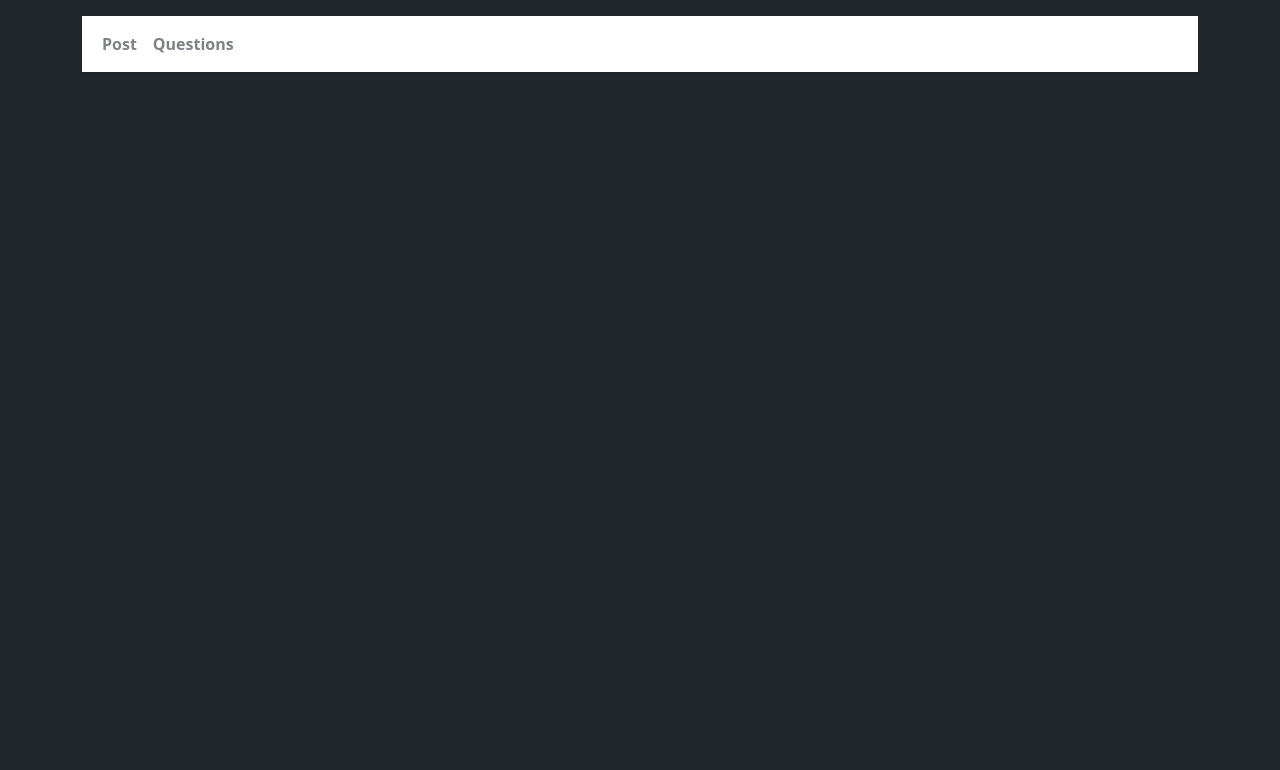
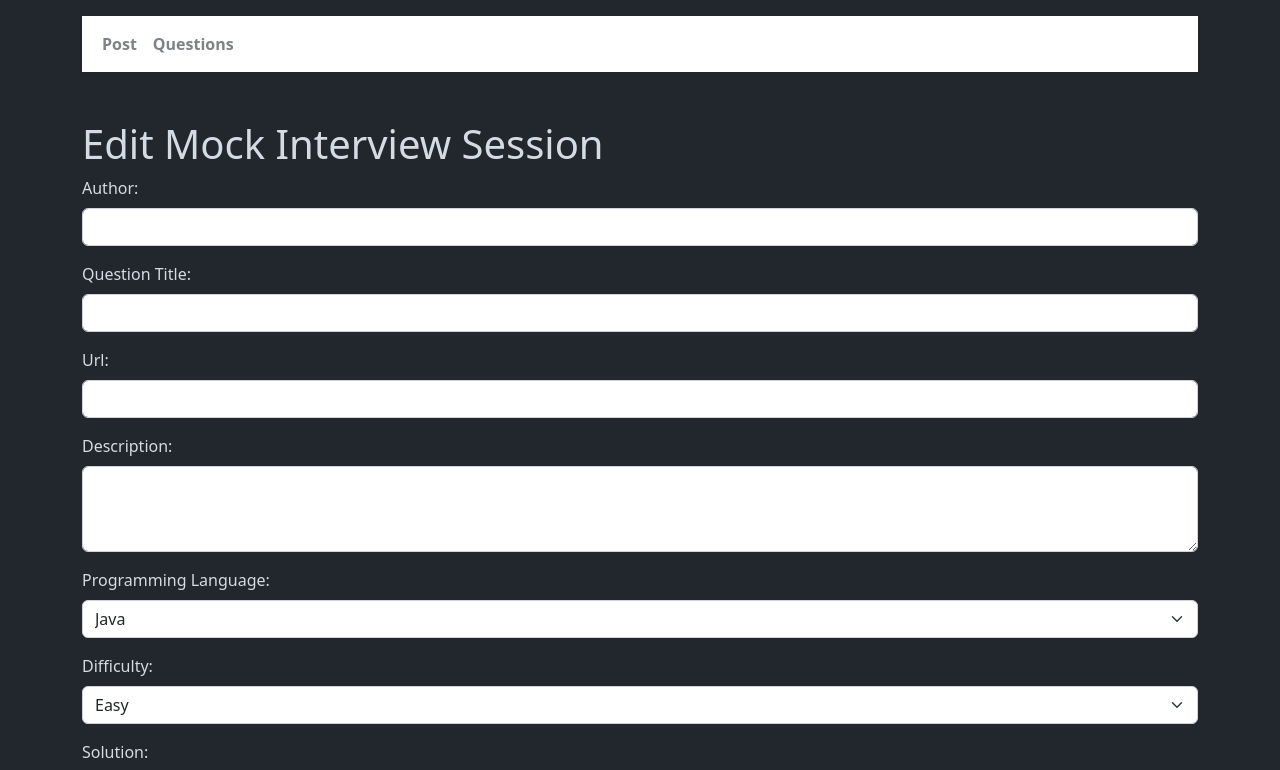
Before and after one commit to Victor-Onyejide/TechBro, a React (Create React App) app in the folder client/: page /question/edit in a window 1280 px wide. Before the commit this address had no page. Shown: the top 770 px of the page. Built offline with nearby package versions, Linux system fonts and the light colour scheme; no server answers.

Commit message:
worked on editscreen

```diff
--- a/client/src/App.js
+++ b/client/src/App.js
@@ -5,6 +5,7 @@ import {Routes, Route} from "react-router-dom";
 import { NavBar } from "./components/NavBar";
 import { Questions } from "./screen/Questions";
 import { Question } from "./screen/Question";
+import { EditScreen } from "./screen/EditScreen";
 
 function App() {
   const [des, setDes] = useState('');
@@ -18,6 +19,7 @@ function App() {
           <Route path="/post" element={<Post setDes={setDes} setTestCode={setTestCode} />}/>
           <Route path="/questions" element={<Questions setID={setID}/>}/>
           <Route path="/question" element={<Question  id={id}/>}/>
+          <Route path="/question/edit" element= {<EditScreen id={id} />} />
         </Routes>
       </Container>
     </>
--- a/client/src/index.css
+++ b/client/src/index.css
@@ -68,6 +68,12 @@ body {
   position: absolute;
   right:10px;
 }
+
+.myquestion .editOrDelete {
+  position: absolute;
+  right: 0;
+}
+
 /* code {
   font-family: source-code-pro, Menlo, Monaco, Consolas, 'Courier New',
     monospace;
--- /dev/null
+++ b/client/src/screen/EditScreen.js
@@ -0,0 +1,108 @@
+import { Alert, Button, Form } from "react-bootstrap"
+import { useEffect, useState } from 'react'
+import axios from 'axios';
+export function EditScreen({ id }) {
+    const [question, setQuesiton] = useState({});
+    const [author, setAuthor] = useState(question.author);
+    const [title, setTitle] = useState(question.title);
+    const [solution, setCode] = useState(question.solution);
+    const [language, setLanguage] = useState(question.language);
+    const [description, setDescription] = useState(question.description);
+    const [url, setUrl] = useState(question.url);
+    const [difficulty, setDifficulty] = useState(question.difficulty);
+
+    const [success, setSuccess] = useState();
+    const [message, setMessage] = useState('');
+    const [showMessage, setShowMessage] = useState(false);
+
+    async function getQuestion() {
+        try {
+            const data = await axios.get(`/api/${id}`);
+            setQuesiton(data.data);
+        } catch (error) {
+            console.log(error.message);
+            // setMessage(error.message)
+        }
+    }
+
+    async function handleSubmit(e) {
+        e.preventDefault()
+        setShowMessage(true);
+        try {
+            const data = await axios.patch(`/api/${id}`,
+                {
+                    author, title, solution,
+                    language, description,
+                    url, difficulty
+                })
+            console.log(data.data)
+            setSuccess(true)
+            setMessage(data.data.message)
+
+        } catch (error) {
+            console.log(error)
+            setSuccess(false)
+            setMessage(error.message)
+
+        }
+    }
+    useEffect(() => {
+        getQuestion();
+    }, [])
+    return (
+        <>
+            <h1 className="mt-5">Edit Mock Interview Session</h1>
+            <Form className="h-100 mt-1" onSubmit={handleSubmit}>
+                <Form.Label >Author:</Form.Label>
+                <Form.Control type="text" placeholder={question.author} onChange={(e) => setAuthor(e.target.value)} />
+
+                <Form.Label className="mt-3">Question Title:</Form.Label>
+                <Form.Control type="text" placeholder={question.title} onChange={(e) => setTitle(e.target.value)} />
+
+                <Form.Label className="mt-3" >Url:</Form.Label>
+                <Form.Control type="text" placeholder={question.url} onChange={(e) => setUrl(e.target.value)} />
+
+                <Form.Label className="mt-3">Description:</Form.Label>
+                <Form.Control as="textarea" placeholder={question.description} onChange={(e) => setDescription(e.target.value)} rows={3} />
+
+                <Form.Label className="mt-3">Programming Language:</Form.Label>
+                <Form.Select onClick={(e) => setLanguage(e.target.value)} placeholder={question.language} >
+                    <option>Java</option>
+                    <option>Javascript</option>
+                    <option>Python</option>
+                    <option>Typescript</option>
+                    <option>C</option>
+                    <option>C++</option>
+                    <option>C#</option>
+                    <option>Other</option>
+                </Form.Select>
+
+                <Form.Label className="mt-3">Difficulty:</Form.Label>
+                <Form.Select onClick={(e) => setDifficulty(e.target.value)} placeholder={question.difficulty} >
+                    <option>Easy</option>
+                    <option>Medium</option>
+                    <option>Hard</option>
+                </Form.Select>
+
+                <Form.Label className="mt-3">Solution:</Form.Label>
+                <Form.Control as="textarea" placeholder={question.solution} onChange={(e) => setCode(e.target.value)} rows={30} />
+                <Button type="submit" className="mt-3" >Submit</Button>
+            </Form>
+            {
+                showMessage && (success ? <Alert variant="success" className="mt-3">{message}</Alert> : <Alert variant="danger" className="mt-3">{message}</Alert>)
+            }
+
+            {/* <div className="result mt-5 h-100">
+                <h1> {title}</h1>
+                <div>{language}</div>
+                <pre>
+
+                </pre>
+
+                <pre>
+                    <code style={{ height: "1000px" }}>{code}</code>
+                </pre>
+            </div> */}
+        </>
+    )
+}
--- a/client/src/screen/Question.js
+++ b/client/src/screen/Question.js
@@ -1,14 +1,17 @@
-import { Alert, Badge, Button } from "react-bootstrap";
+import { Alert, Badge, Button, Spinner } from "react-bootstrap";
 import { useState, useEffect } from "react";
 import axios from 'axios';
+import { Link } from "react-router-dom";
 
 export function Question({ id }) {
     const [question, setQuesiton] = useState();
     const [message, setMessage] = useState();
     const [error, setError] = useState();
+    const [loading, setLoading] = useState(true);
     async function getQuestion() {
         try {
             const question = await axios.get(`/api/${id}`);
+            setLoading(false)
             setQuesiton(question.data);
             console.log(question);
         } catch (error) {
@@ -19,7 +22,7 @@ export function Question({ id }) {
 
     async function deletePost() {
         try {
-            const deletedPost = await axios.patch(`/api/${id}`)
+            const deletedPost = await axios.delete(`/api/${id}`)
             setMessage(deletedPost.data.message)
             console.log(deletedPost.data)
         } catch (error) {
@@ -34,11 +37,10 @@ export function Question({ id }) {
         getQuestion()
     }, [])
 
-    // useEffect(()=>{
-    //     deletePost()
-    // },[deletePost])
     return (
-        <div className="my question mt-5">
+        <div className="myquestion mt-5">
+            {
+                loading ? <Spinner animation="border" role="status" /> : <>
                     <h1>{question?.title}</h1>
                     <p className="mt-3">
                         {question?.description}
@@ -55,12 +57,18 @@ export function Question({ id }) {
                             </code>
                         </pre>
                     </div>
+                    <div className="position-relative ">
+                        <div className="editOrDelete mt-2" >
+                            <Link to="/question/edit">
+                                <Button variant="success">Edit</Button>
+                            </Link>
+                            <Button variant="danger" onClick={deletePost}>Delete</Button>
+                        </div>
+
+                    </div>
                     <Badge className="mt-3 mb-5" style={{ fontSize: "1rem" }}>By {question?.author}</Badge>
 
-            <div className="editOrDelete mb-5" >
-                <Button variant="success">Edit</Button>
-                <Button variant="danger" onClick={deletePost}>Delete</Button>
-            </div>
+
                     {message &&
 
                         <div>
@@ -75,6 +83,10 @@ export function Question({ id }) {
                         </div>
                     }
 
+                </>
+            }
+
+
         </div>
     )
 }
--- a/client/src/screen/Questions.js
+++ b/client/src/screen/Questions.js
@@ -1,40 +1,41 @@
 import { QuestionCard } from "../components/QuestionCard";
 import axios from 'axios';
 import { useState, useEffect } from "react";
+import { Spinner } from "react-bootstrap";
 
-export function Questions({setID}) {
-    const[questions, setQuesitons] = useState([]);
+export function Questions({ setID }) {
+    const [questions, setQuesitons] = useState([]);
+    const [loading, setLoading] = useState(true);
 
 
-    async function getAllQuestions () {
+    async function getAllQuestions() {
         try {
             const data = await axios.get('/api/allposts');
-            console.log(data.data)
             setQuesitons(data.data)
-            console.log(questions)
+            setLoading(false);
 
         } catch (error) {
             console.log(error)
         }
     }
 
-    // const listQuestions = questions.map()
 
     useEffect(() => {
         getAllQuestions();
     }, [])
 
-    const listQuestions = questions.map((question)=><QuestionCard
-    difficulty={question.difficulty} language={question.language}
-     author= {question.author} _id ={question._id}
-      title= {question.title} description = {question.description}
-      setID= {setID}
+    const listQuestions = questions.map((question) => <QuestionCard
+        difficulty={question.difficulty} language={question.language}
+        author={question.author} _id={question._id}
+        title={question.title} description={question.description}
+        setID={setID}
     />)
     return (
         <>
             <h1 className="mt-5 mb-3">Leet Code Programming Solutions</h1>
             {
-                listQuestions
+                loading ? <Spinner animation="border" role="status" /> :
+                    listQuestions
             }
 
 
```
Also changed, not shown: 1 other file (tests, documents, lock files or other folders). Lines whose indentation alone changed are shown as unchanged.
